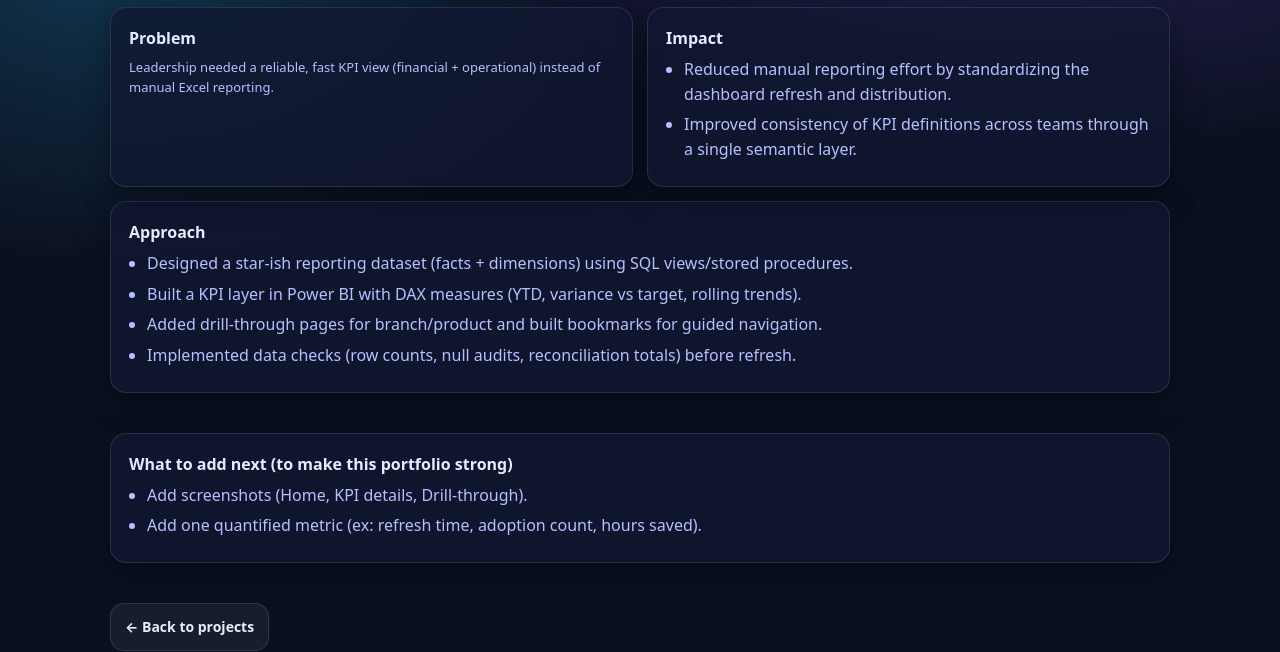
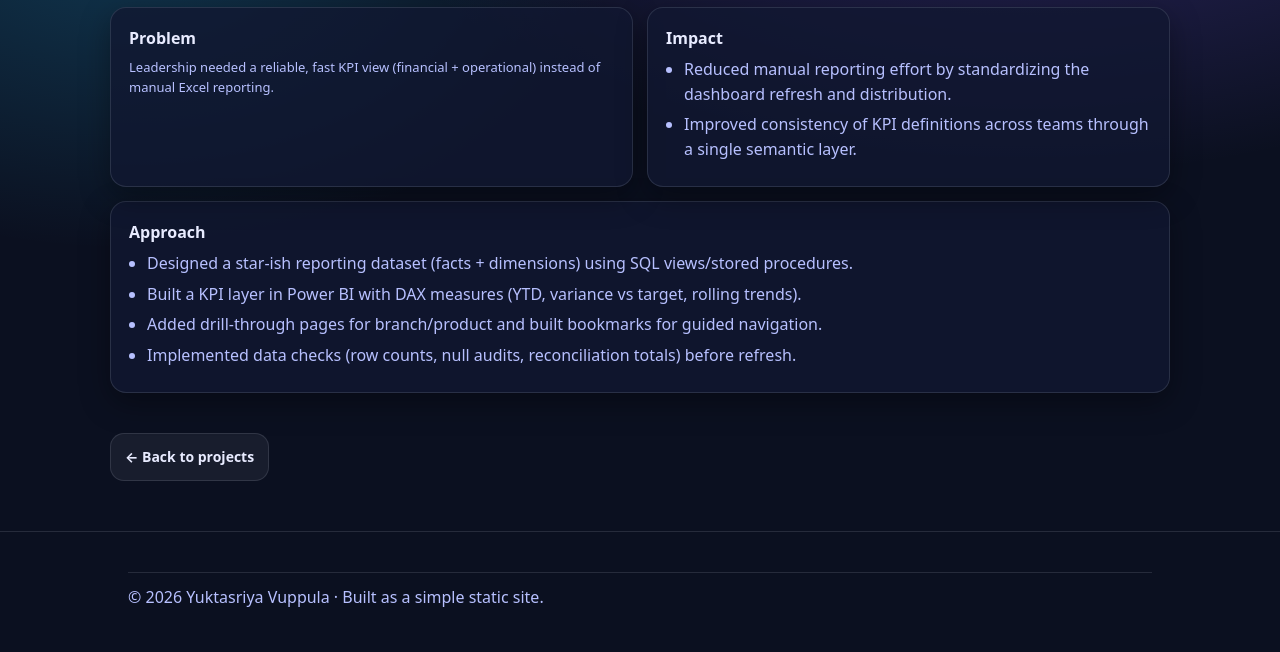
Before and after one commit to yuktasriya/portfolio, a plain HTML site: page projects/financial-kpi-dashboard.html in a window 1280 px wide. Shown: the part 162-814 px from the top of the page. Drawn offline with Linux system fonts and the light colour scheme.

Commit message:
Update financial-kpi-dashboard.html

```diff
--- a/projects/financial-kpi-dashboard.html
+++ b/projects/financial-kpi-dashboard.html
@@ -50,14 +50,7 @@
       </div>
     </div>
 
-    <div class="section" style="padding-top:14px">
-      <div class="card padded">
-        <div class="item-title">What to add next (to make this portfolio strong)</div>
-        <ul class="bullets">
-          <li>Add screenshots (Home, KPI details, Drill-through).</li><li>Add one quantified metric (ex: refresh time, adoption count, hours saved).</li>
-        </ul>
-      </div>
-    </div>
+
 
     <div style="margin-top:14px">
       <a class="btn" href="../index.html#projects">← Back to projects</a>
```
